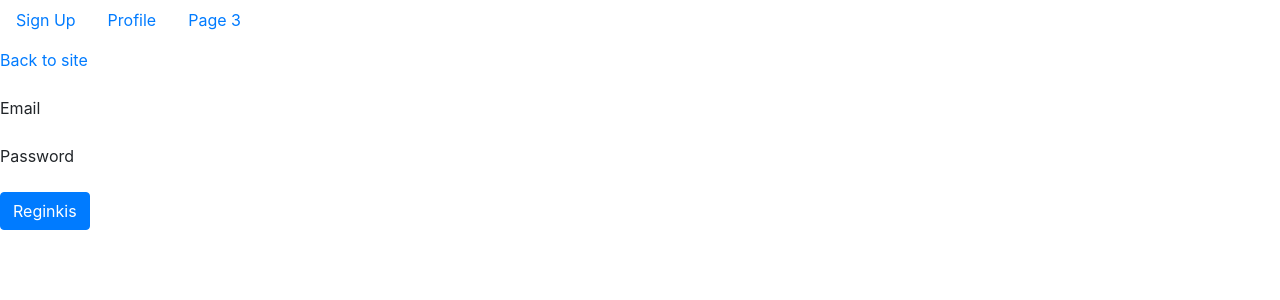
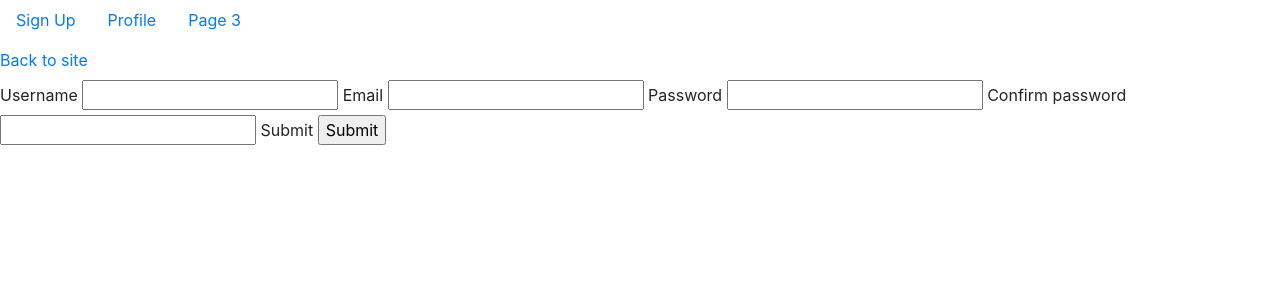
Before and after one commit to karoliszimantas/flask_project, a Python web app: template app/templates/sign_up.html in a window 1280 px wide. Shown: the top 300 px of the page. Run offline with Jinja, Linux system fonts and the light colour scheme; the template is opened without the code that fills it, so the values that code supplies are empty, except form fields; form fields are guessed from the names that the template uses.

Commit message:
wtf forms

```diff
--- a/app/templates/sign_up.html
+++ b/app/templates/sign_up.html
@@ -7,17 +7,19 @@
 <form action="" method="POST" </form>
     <div class="form-group">
         {{ form.hidden_tag() }}
-    </div>
+        {{ form.username.label }}
+        {{ form.username }}
+         {{ form.email.label }}
+        {{ form.email }}
+        {{ form.password.label }}
+        {{ form.password }}
+        {{ form.confirm_password.label }}
+        {{ form.confirm_password }}
+        {{ form.submit.label }}
+        {{ form.submit }}
+        {{ form.csrf_token }}
 
-    <div class="form-group">
-        <label>Email</label>
-    </div>
-
-    <div class="form-group">
-        <label>Password</label>
-    </div>
-
-<button type="submit" class="btn btn-primary">Reginkis</button>
+  </div>
 
 
 {% endblock %}
--- a/config.py
+++ b/config.py
@@ -1,5 +1,5 @@
 
-class Config(object):
+class Config():
     DEBUG = False
     TESTING = False
 
```
Also changed, not shown: app/views.py (+3 -17 lines), forms.py (added, +15 -0 lines).
